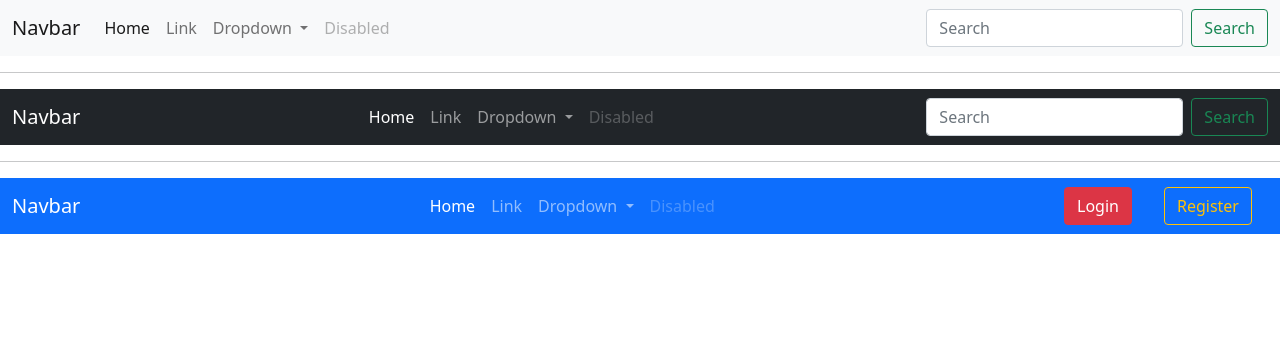
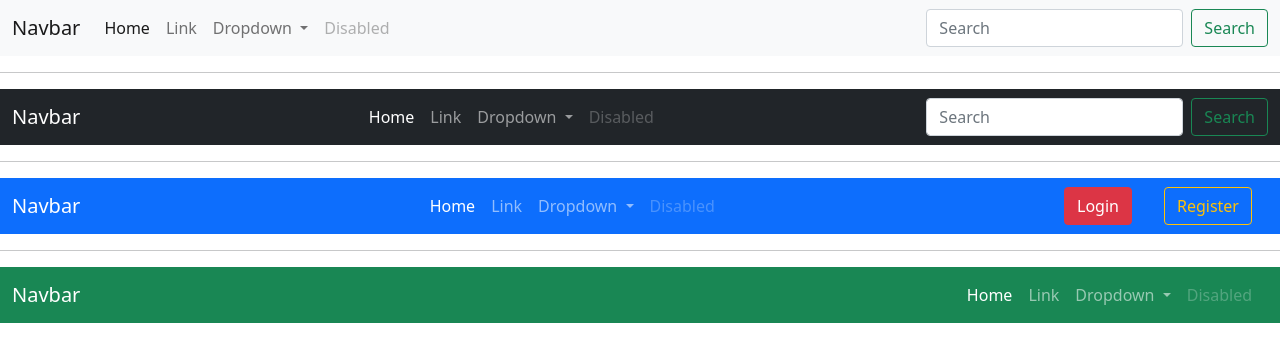
Before and after one commit to rutikpatel20/Boostrap-Pages, a plain HTML site: page navbar.html in a window 1280 px wide. Drawn offline with nearby package versions, Linux system fonts and the light colour scheme.

Commit message:
add new nabar style

```diff
--- a/navbar.html
+++ b/navbar.html
@@ -126,6 +126,39 @@
       </div>
     </div>
   </nav>
+  <hr>
+  <nav class="navbar navbar-expand-lg navbar-dark bg-success">
+    <div class="container-fluid">
+      <a class="navbar-brand" href="#">Navbar</a>
+      <button class="navbar-toggler" type="button" data-bs-toggle="collapse" data-bs-target="#navbarSupportedContent" aria-controls="navbarSupportedContent" aria-expanded="false" aria-label="Toggle navigation">
+        <span class="navbar-toggler-icon"></span>
+      </button>
+      <div class="collapse navbar-collapse" id="navbarSupportedContent">
+        <ul class="navbar-nav ms-auto me-2 mb-2 mb-lg-0">
+          <li class="nav-item">
+            <a class="nav-link active" aria-current="page" href="#">Home</a>
+          </li>
+          <li class="nav-item">
+            <a class="nav-link" href="#">Link</a>
+          </li>
+          <li class="nav-item dropdown">
+            <a class="nav-link dropdown-toggle" href="#" id="navbarDropdown" role="button" data-bs-toggle="dropdown" aria-expanded="false">
+              Dropdown
+            </a>
+            <ul class="dropdown-menu" aria-labelledby="navbarDropdown">
+              <li><a class="dropdown-item" href="#">Action</a></li>
+              <li><a class="dropdown-item" href="#">Another action</a></li>
+              <li><hr class="dropdown-divider"></li>
+              <li><a class="dropdown-item" href="#">Something else here</a></li>
+            </ul>
+          </li>
+          <li class="nav-item">
+            <a class="nav-link disabled">Disabled</a>
+          </li>
+        </ul>
+      </div>
+    </div>
+  </nav>
 
   <!-- Script -->
   <script src="https://cdn.jsdelivr.net/npm/bootstrap@5.1.3/dist/js/bootstrap.bundle.min.js"
```
